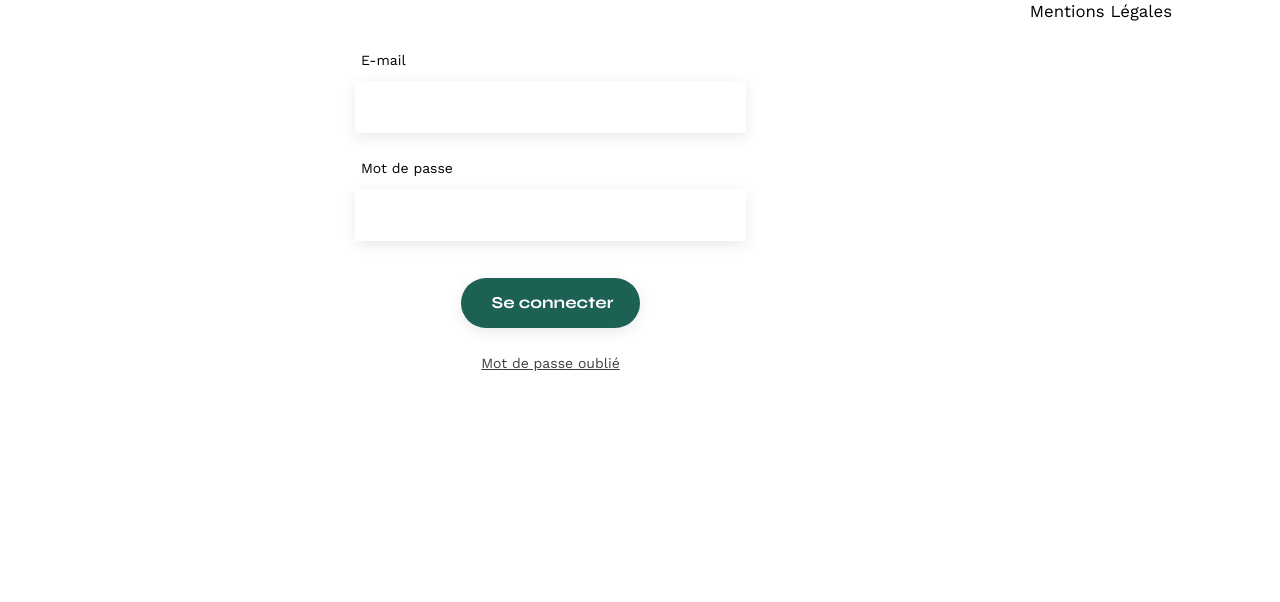
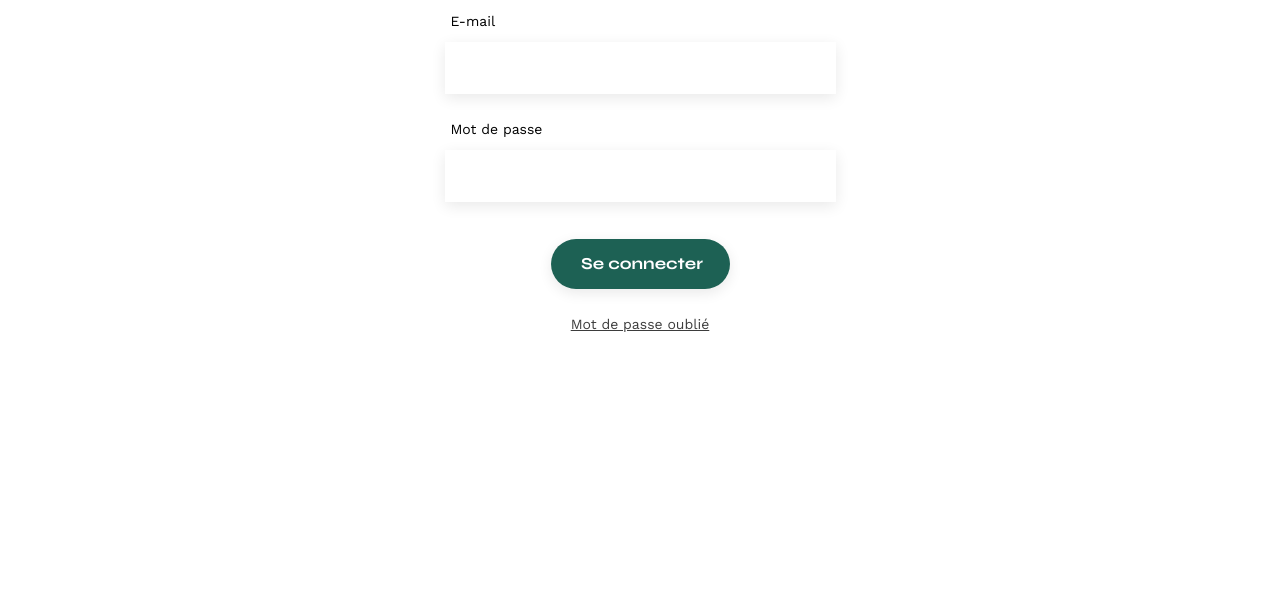
Before and after one commit to Sinematic/P3_Portfolio_Architecte, a plain HTML site: page FrontEnd/login.html in a window 1280 px wide. Shown: the part 198-800 px from the top of the page. Drawn offline with nearby package versions, Linux system fonts and the light colour scheme.

Commit message:
fix bug inté

```diff
--- a/FrontEnd/assets/style.css
+++ b/FrontEnd/assets/style.css
@@ -254,10 +254,10 @@ a {
 
 #login form {
 	text-align: left;
-	margin-top:30px;
+	margin-top: -9px;
 	display: flex;
 	flex-direction: column;
-	position: absolute;
+
 }
 
 #login input {
@@ -277,13 +277,12 @@ a {
 
 #login #login-submit {
 	width: 179px;
-	margin-top: 37px;
+	margin: 37px auto 0px auto;
 }
 
 #login-submit:hover {
 	background-color: #0E2F28;
 }
-
 
 #forgotten-pw {
 	font-family: 'Work Sans';
@@ -337,11 +336,13 @@ a {
 	font-weight: bold;
 }
 
+
 #authentified {
 	margin-top: -2700px;
 	margin-bottom: 2700px;
 }
 
+
 #edit-bar {
 	width: 100%;
 	background-color: #000000;
--- a/FrontEnd/login.html
+++ b/FrontEnd/login.html
@@ -36,7 +36,7 @@
 			<input type="email" name="email" id="email">
 
 			<label for="password">Mot de passe</label>
-			<input type="password" name="email" id="password">
+			<input type="password" name="password" id="password">
 
 			<input type="submit" id="login-submit" value="Se connecter">
 
```
